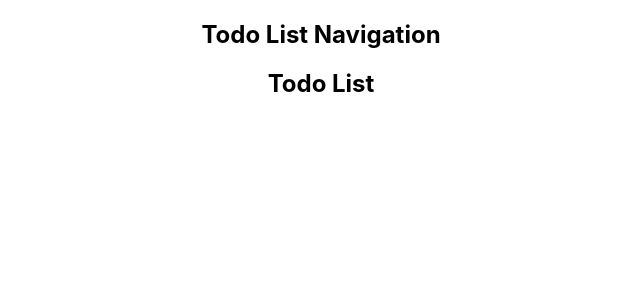
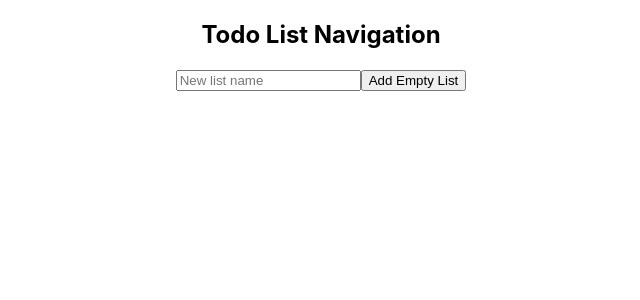
Before and after one commit to Rane3/ToDo---Ludex, a React (Create React App) app in the folder my-todo-app/: page / in a window 1280 px wide. Shown: the top 300 px of the page, without its empty margins (319-959 px from the left). Built offline with nearby package versions, Linux system fonts and the light colour scheme.

Commit message:
Fix todoNav and implement working prototype

```diff
--- a/my-todo-app/src/App.tsx
+++ b/my-todo-app/src/App.tsx
@@ -1,13 +1,16 @@
-import React from 'react';
+import React, { useState } from 'react';
 import './App.css';
-import TodoList from './components/TodoList.tsx';
-import TodoListNav from './components/TodoListNav.tsx';
+import { TodoList } from './types/todo.ts';
+import ListNav from './components/TodoListNav.tsx';
+
 
 function App() {
+  const [todoLists, setTodoLists] = useState<TodoList[]>([]);
+
   return (
     <div className="App">
-      <TodoListNav id={''} name={''} todoList={[]}  />
-      <TodoList id={''} todos={[]} />
+      <ListNav toDoLists={todoLists} setToDoLists={setTodoLists} />
+      {/* Add TodoList here if todoLists */}
     </div>
   );
 }
--- a/my-todo-app/src/components/TodoListNav.tsx
+++ b/my-todo-app/src/components/TodoListNav.tsx
@@ -1,11 +1,43 @@
-import React from 'react';
-import { TodoGroup } from '../types/todo';
-import { FC } from 'react';
-const ListNav: FC<TodoGroup> = (props) => {
+import React, { FC, useState } from 'react';
+import { TodoList } from '../types/todo';
+
+type TodoListProps = {
+    toDoLists: TodoList[];
+    setToDoLists: React.Dispatch<React.SetStateAction<TodoList[]>>;
+};
+
+const ListNav: FC<TodoListProps> = ({ toDoLists, setToDoLists }) => {
+    const [newListName, setNewListName] = useState('');
+
+    const addTodoList = () => {
+        if (!newListName.trim()) return; // Prevent adding empty list names
+
+        const newList = {
+            id: crypto.randomUUID(),
+            name: newListName,
+            todos: [],
+        };
+
+        setToDoLists((prevLists) => [...prevLists, newList]);
+
+        setNewListName('');
+    };
+
     return (
         <nav>
             <h2>Todo List Navigation</h2>
-            {/* Add navigation items here */}
+            <ul>
+                {toDoLists.map((list) => (
+                    <li key={list.id}>{list.name}</li>
+                ))}
+            </ul>
+            <input
+                type='text'
+                value={newListName}
+                onChange={(e) => setNewListName(e.target.value)}
+                placeholder='New list name'
+            />
+            <button onClick={addTodoList}>Add Empty List</button>
         </nav>
     );
 };
```
Also changed, not shown: my-todo-app/src/types/todo.ts (+1 -6 lines).
